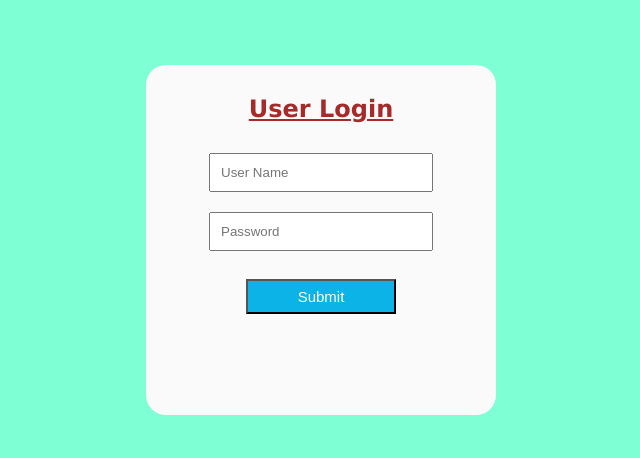
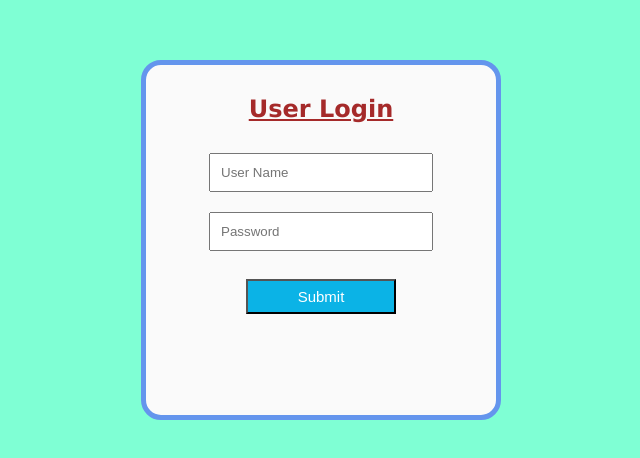
Before and after one commit to kartikdhomne/User-Login, a plain HTML site: page index.html in a window 1280 px wide. Shown: the part 168-626 px from the top of the page, without its empty margins (319-959 px from the left). Drawn offline with Linux system fonts and the light colour scheme.

Commit message:
Update style.css

```diff
--- a/style.css
+++ b/style.css
@@ -11,6 +11,7 @@ body{
     height: 350px;
     text-align: center;
     border-radius: 20px;
+    border : 5px solid cornflowerblue;
 }
 h2{
     margin-top: 30px;
```
